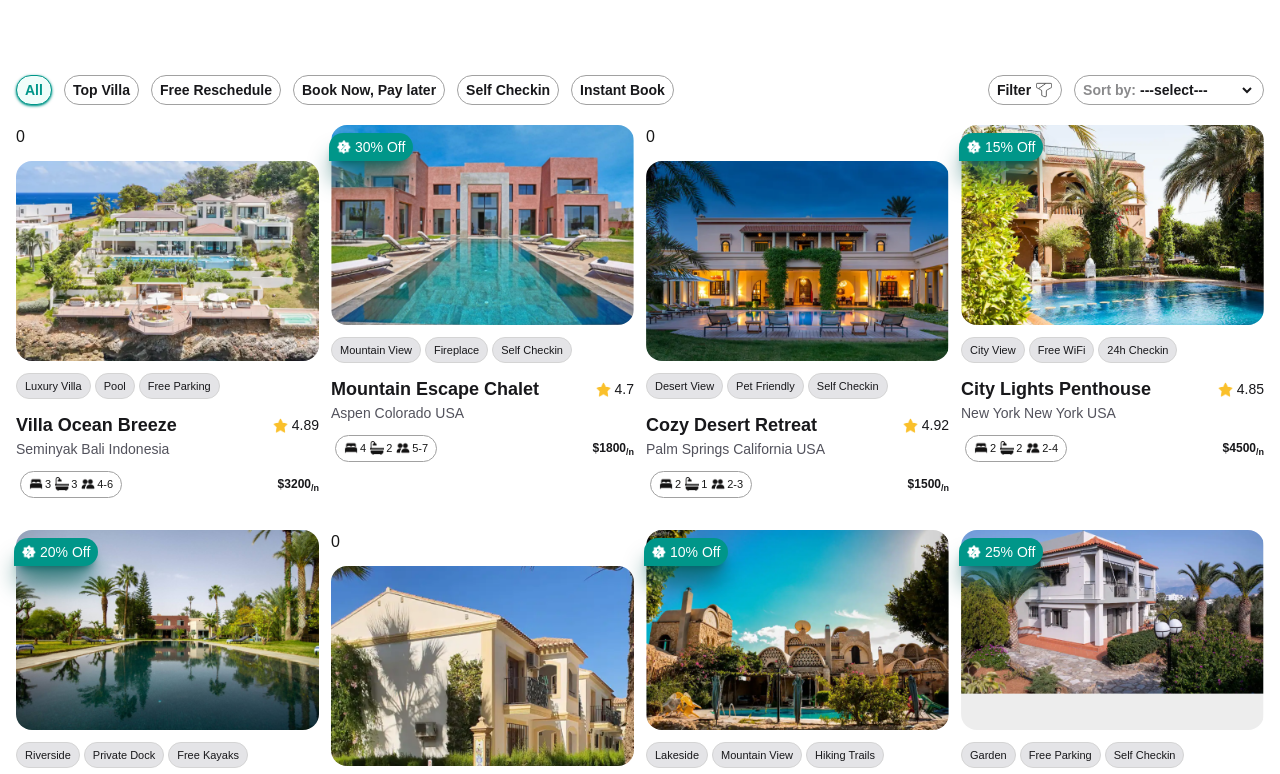
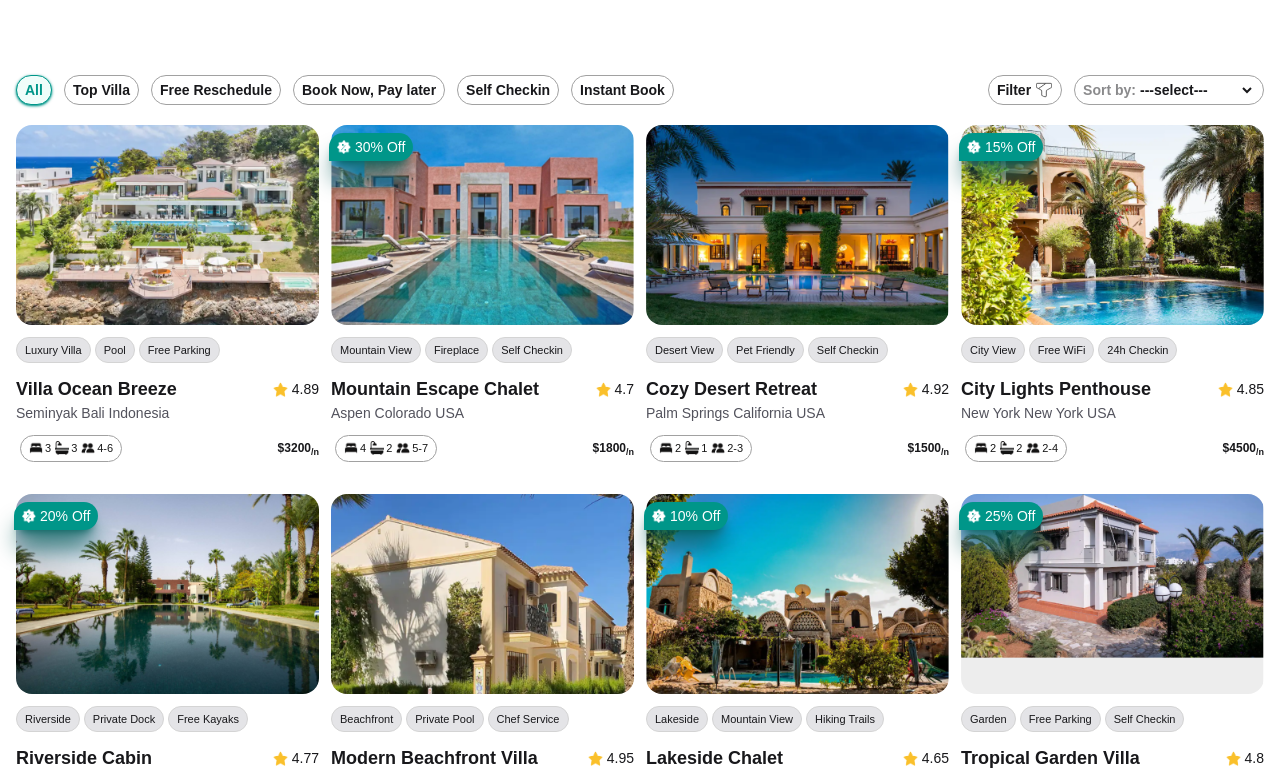
Before and after one commit to kaberege/alx-travel-app-frontend, a Next.js app: page / in a window 1280 px wide. Shown: the part 620-1394 px from the top of the page. Built offline with nearby package versions, Linux system fonts and the light colour scheme.

Commit message:
fix: prevent rendering discount badge for 0% discounts

```diff
--- a/src/app/page.tsx
+++ b/src/app/page.tsx
@@ -233,7 +233,7 @@ export default function Home() {
         <section className="container mx-auto grid w-full grid-cols-1 gap-x-3 gap-y-8 max-sm:max-w-[390px] sm:grid-cols-2 lg:grid-cols-4">
           {display.map((item, index) => (
             <div key={index} className="relative flex flex-col gap-3">
-              {item.discount && (
+              {item.discount > 0 && (
                 <div className="absolute top-2 -left-0.5 z-50 flex cursor-pointer items-center gap-1 rounded-tl-full rounded-r-full bg-teal-600 px-2 py-1 shadow-xl shadow-teal-800 transition-colors hover:bg-teal-500">
                   <Image
                     src="/assets/icons/discount-item.png"
```
